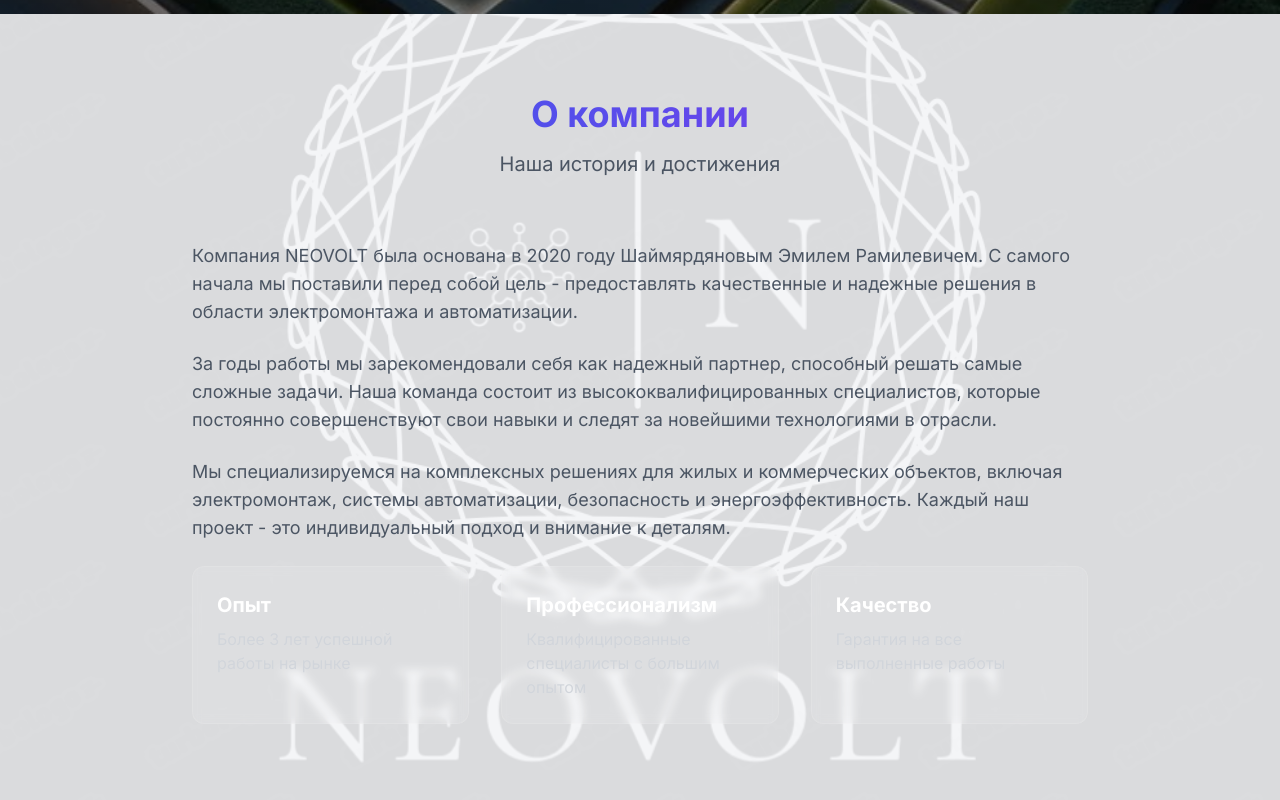
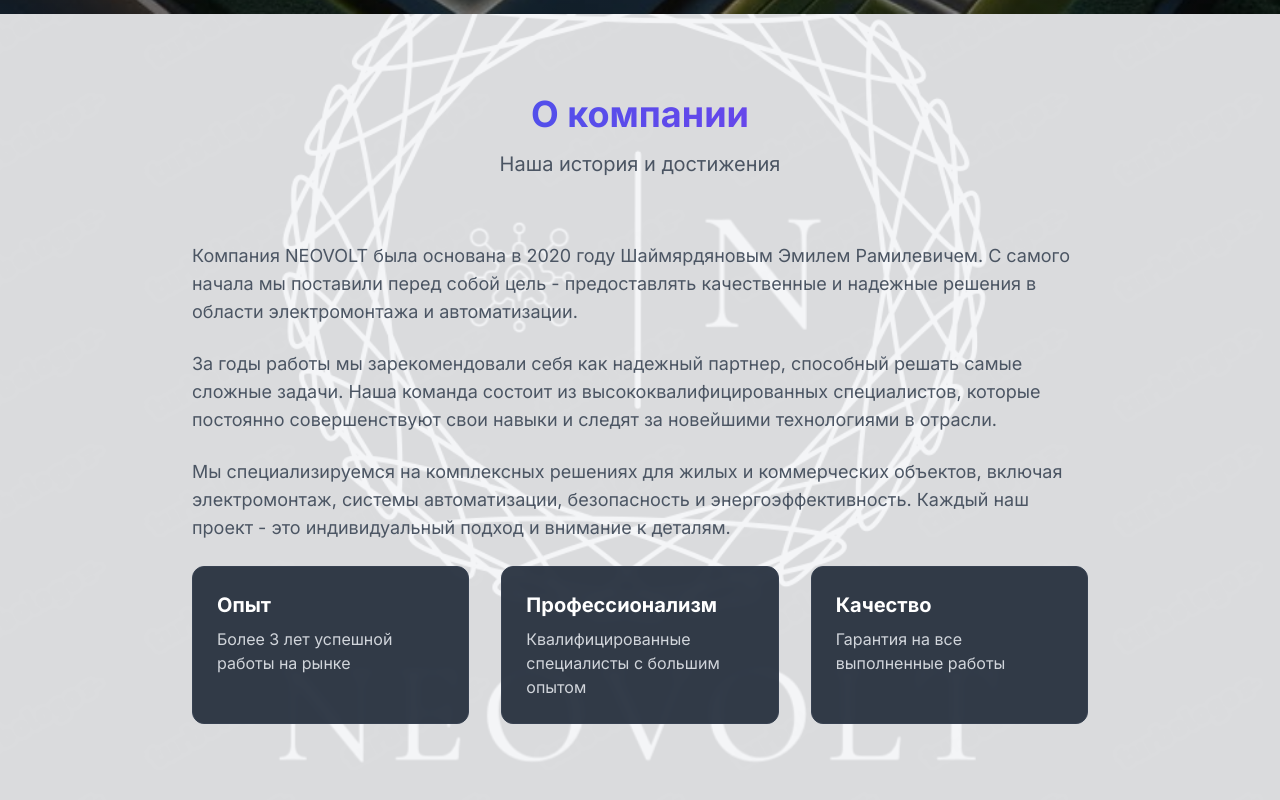
Before and after one commit to ayzyk/neovolt-website, a Next.js app: page / in a window 1280 px wide. Shown: the part 866-1666 px from the top of the page. Built offline with nearby package versions, Linux system fonts and the light colour scheme.

Commit message:
Пробный деплой после исправления

```diff
--- a/app/page.tsx
+++ b/app/page.tsx
@@ -173,12 +173,12 @@
                       scale: 1.05,
                       boxShadow: "0 20px 25px -5px rgba(0, 0, 0, 0.1), 0 10px 10px -5px rgba(0, 0, 0, 0.04)"
                     }}
-                    className="bg-white/10 backdrop-blur-sm dark:bg-gray-800/50 p-6 rounded-xl border border-white/10 dark:border-gray-700"
+                    className="bg-gray-800/90 backdrop-blur-sm p-6 rounded-xl border border-gray-700"
                   >
-                    <h3 className="text-xl font-bold mb-2 text-white dark:text-white">
+                    <h3 className="text-xl font-bold mb-2 text-white">
                       {item.title}
                     </h3>
-                    <p className="text-gray-300 dark:text-gray-300">
+                    <p className="text-gray-300">
                       {item.description}
                     </p>
                   </motion.div>
```
